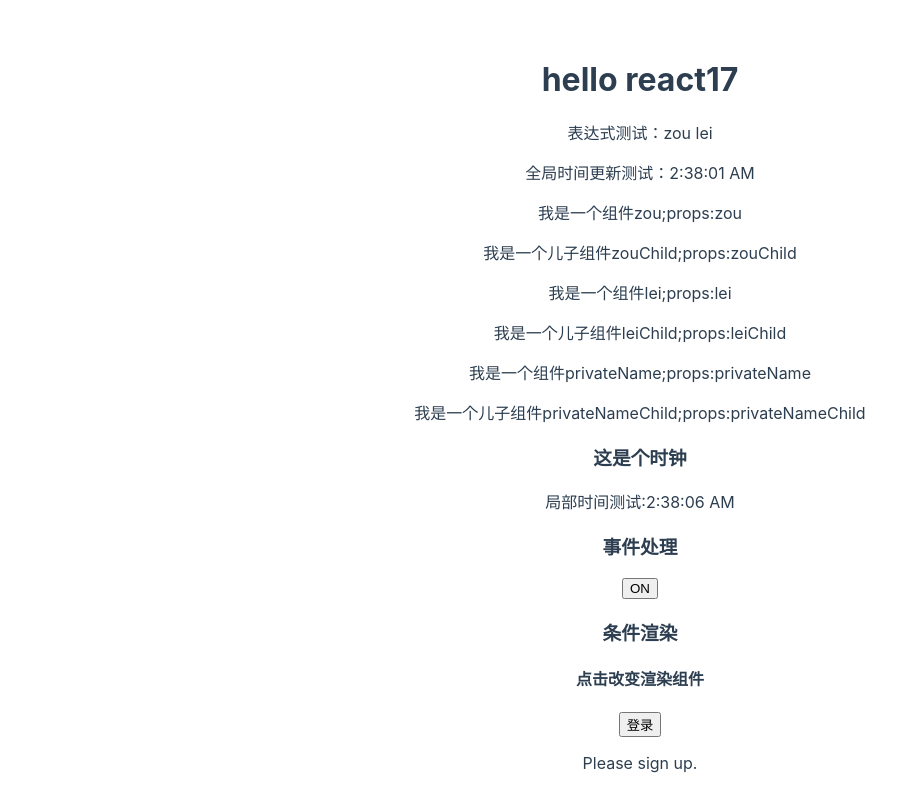
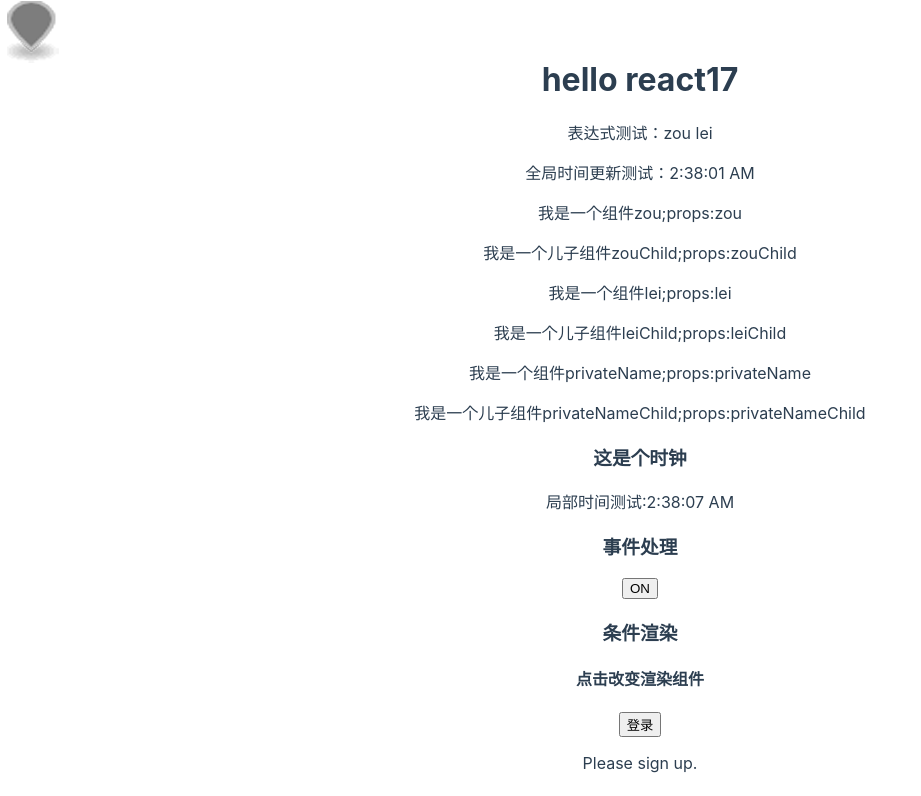
Before and after one commit to 11zouzouzou/react17Learn, a React (Vite) app: page / in a window 1280 px wide. Shown: the top 796 px of the page, without its empty margins (0-921 px from the left). Built offline with nearby package versions, Linux system fonts and the light colour scheme.

Commit message:
render props component add

```diff
--- a/src/components/advancedGuides/KeyListComp.tsx
+++ b/src/components/advancedGuides/KeyListComp.tsx
@@ -1,5 +1,6 @@
 import React from "react";
-const ToDo = (props : any) => (
+const ToDo = (props: any) => (
+  <thead>
     <tr>
       <td>
         <label>{props.id}</label>
@@ -11,11 +12,12 @@ const ToDo = (props : any) => (
         <label>{props.createdAt.toTimeString()}</label>
       </td>
     </tr>
+  </thead>
 );
 
 class KeyList extends React.Component {
   state: any;
-  constructor(props?:any) {
+  constructor(props?: any) {
     super(props);
     const date = new Date();
     const todoCounter = 1;
@@ -31,7 +33,7 @@ class KeyList extends React.Component {
   }
 
   sortByEarliest() {
-    const sortedList = this.state.list.sort((a:any, b:any) => {
+    const sortedList = this.state.list.sort((a: any, b: any) => {
       return a.createdAt - b.createdAt;
     });
     this.setState({
@@ -40,7 +42,7 @@ class KeyList extends React.Component {
   }
 
   sortByLatest() {
-    const sortedList = this.state.list.sort((a:any, b:any) => {
+    const sortedList = this.state.list.sort((a: any, b: any) => {
       return b.createdAt - a.createdAt;
     });
     this.setState({
@@ -51,10 +53,7 @@ class KeyList extends React.Component {
   addToEnd() {
     const date = new Date();
     const nextId = this.state.todoCounter + 1;
-    const newList = [
-      ...this.state.list,
-      {id: nextId, createdAt: date},
-    ];
+    const newList = [...this.state.list, { id: nextId, createdAt: date }];
     this.setState({
       list: newList,
       todoCounter: nextId,
@@ -64,10 +63,7 @@ class KeyList extends React.Component {
   addToStart() {
     const date = new Date();
     const nextId = this.state.todoCounter + 1;
-    const newList = [
-      {id: nextId, createdAt: date},
-      ...this.state.list,
-    ];
+    const newList = [{ id: nextId, createdAt: date }, ...this.state.list];
     this.setState({
       list: newList,
       todoCounter: nextId,
@@ -80,25 +76,20 @@ class KeyList extends React.Component {
         <h2>KeyList功能测试</h2>
         <code>key=index</code>
         <br />
-        <button onClick={this.addToStart.bind(this)}>
-          Add New to Start
-        </button>
-        <button onClick={this.addToEnd.bind(this)}>
-          Add New to End
-        </button>
-        <button onClick={this.sortByEarliest.bind(this)}>
-          Sort by Earliest
-        </button>
-        <button onClick={this.sortByLatest.bind(this)}>
-          Sort by Latest
-        </button>
+        <button onClick={this.addToStart.bind(this)}>Add New to Start</button>
+        <button onClick={this.addToEnd.bind(this)}>Add New to End</button>
+        <button onClick={this.sortByEarliest.bind(this)}>Sort by Earliest</button>
+        <button onClick={this.sortByLatest.bind(this)}>Sort by Latest</button>
         <table>
+          <thead>
             <tr>
               <th>ID</th>
               <th />
               <th>created at</th>
             </tr>
-          {this.state.list.map((todo:any, index:any) => (
+          </thead>
+
+          {this.state.list.map((todo: any, index: any) => (
             <ToDo key={index} {...todo} />
           ))}
         </table>
--- /dev/null
+++ b/src/components/advancedGuides/renderProps/index.tsx
@@ -0,0 +1,54 @@
+import React from "react";
+class Cat extends React.Component<{ mouse: { x: number; y: number } }> {
+  render() {
+    const mouse = this.props.mouse;
+    return <img src="./static/img/basePointTexture.png" style={{ position: "absolute", left: mouse.x, top: mouse.y }} />;
+  }
+}
+
+class Mouse extends React.Component<{ render: ({ x, y }: { x: number; y: number }) => any }> {
+  state: { x: number; y: number };
+  constructor(props?: any) {
+    super(props);
+    this.handleMouseMove = this.handleMouseMove.bind(this);
+    this.state = { x: 0, y: 0 };
+  }
+
+  handleMouseMove(event: any) {
+    // console.log(event,event.clientX, event.clientY);
+    this.setState({
+      x: event.pageX,
+      y: event.pageY,
+    });
+  }
+
+  render() {
+    return (
+      <div style={{ height: "100vh" }} onMouseMove={this.handleMouseMove}>
+        {/*
+          使用 `render`prop 动态决定要渲染的内容，
+          而不是给出一个 <Mouse> 渲染结果的静态表示
+        */}
+        {this.props.render(this.state)}
+      </div>
+    );
+  }
+}
+
+class MouseTracker extends React.Component {
+  // 定义为实例方法，`this.renderTheCat`始终
+  // 当我们在渲染中使用它时，它指的是相同的函数
+  renderTheCat(mouse: { x: number; y: number }) {
+    return <Cat mouse={mouse} />;
+  }
+  render() {
+    return (
+      <div>
+        <h1>移动鼠标!</h1>
+        <Mouse render={this.renderTheCat} />
+      </div>
+    );
+  }
+}
+
+export { MouseTracker };
--- a/src/main.tsx
+++ b/src/main.tsx
@@ -20,6 +20,7 @@ import { ControlUpdateComp } from "./components/advancedGuides/ControlUpdateComp
 import { PortalUseComp } from "./components/advancedGuides/PortalUseComp";
 import { ProfilerAPI } from "./test/Profiler";
 import { KeyList } from "./components/advancedGuides/KeyListComp";
+import { MouseTracker } from "./components/advancedGuides/renderProps";
 
 function tick() {
   ReactDOM.render(
@@ -47,6 +48,7 @@ function tick() {
         <ControlUpdateComp></ControlUpdateComp>
 				<PortalUseComp></PortalUseComp>
 				<KeyList></KeyList>
+				<MouseTracker></MouseTracker>
       </Profiler>
     </React.StrictMode>,
     document.getElementById("root")
```
Also changed, not shown: static/img/basePointTexture.png (added). Lines whose indentation alone changed are shown as unchanged.
